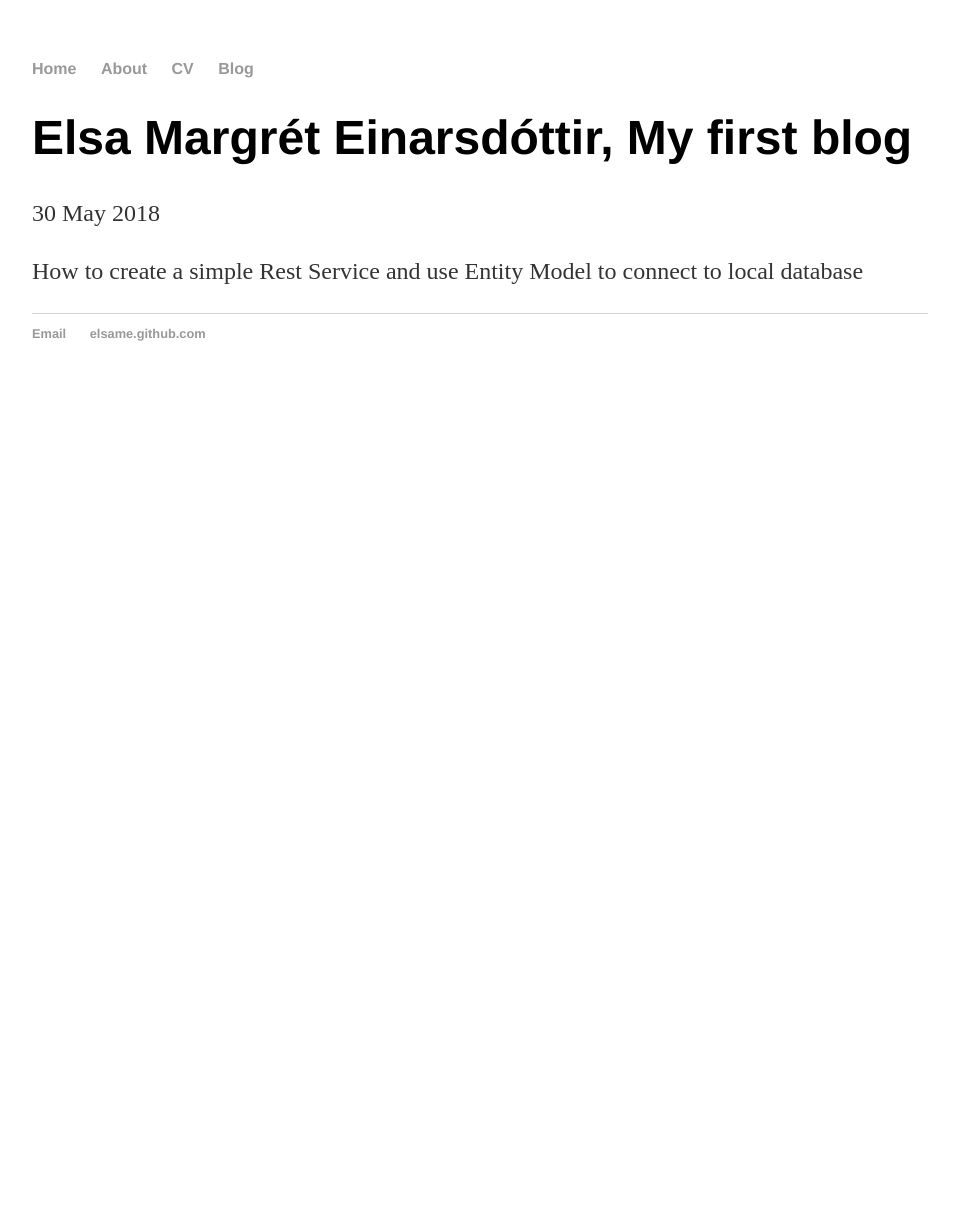
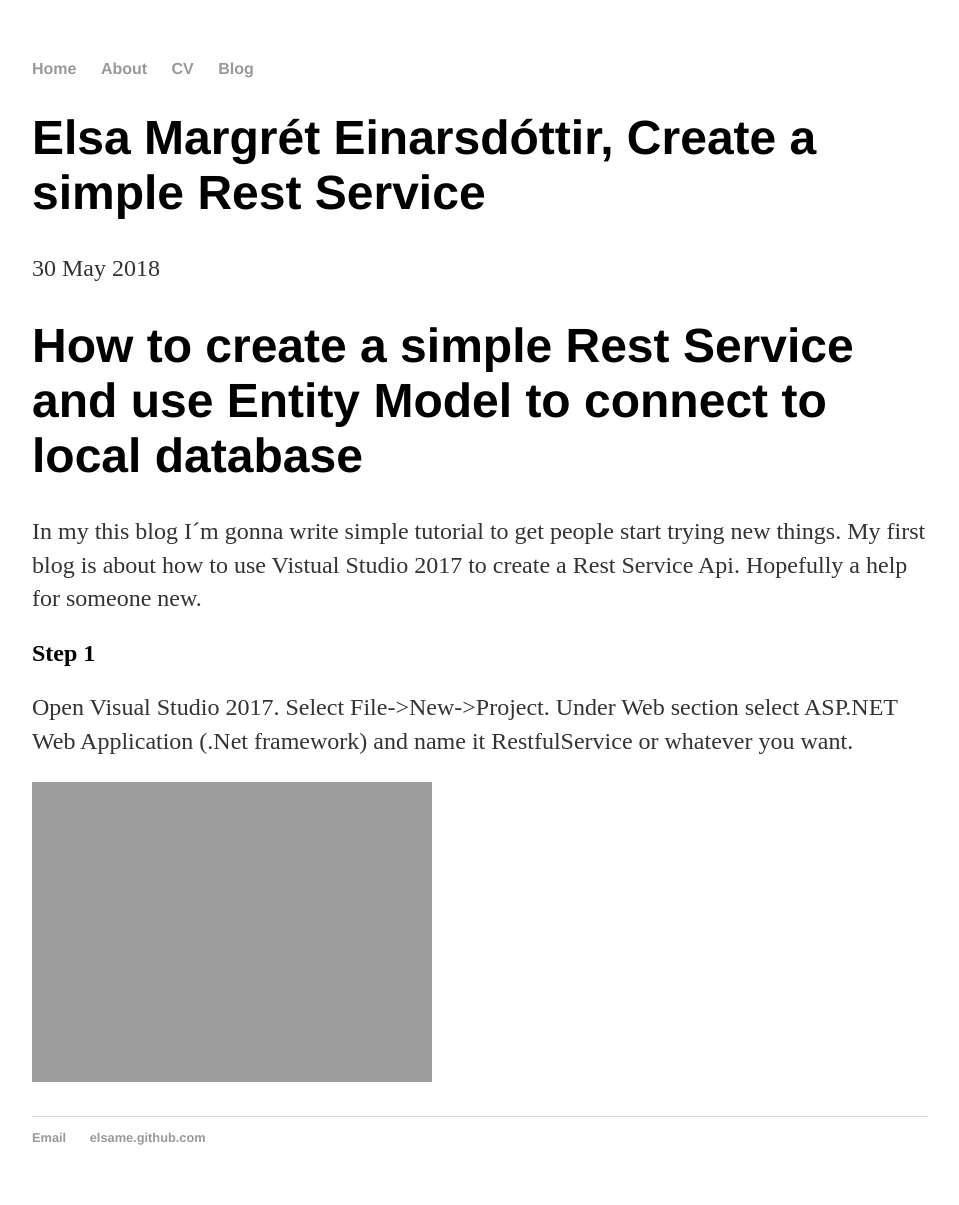
Before and after one commit to elsame/elsame.github.io, a Jekyll site: the page built from _posts/2018-05-30-how-to-create-simple-rest-service.md, in a window 1280 px wide. Shown: the whole page, without its empty margins (160-1119 px from the left). Built offline with Jekyll 4.4.1, drawn with Linux system fonts in a browser that asks for light colours; before the commit the page ends 900 px from its top, so only the background shows below that.

Commit message:
Update 2018-05-30-how-to-create-simple-rest-service.md

```diff
--- a/_posts/2018-05-30-how-to-create-simple-rest-service.md
+++ b/_posts/2018-05-30-how-to-create-simple-rest-service.md
@@ -1,6 +1,15 @@
 ---
 layout: post
-title: "Elsa Margrét Einarsdóttir, My first blog"
+title: "Elsa Margrét Einarsdóttir, Create a simple Rest Service"
 date: 2018-05-30
 ---
-How to create a simple Rest Service and use Entity Model to connect to local database
+# How to create a simple Rest Service and use Entity Model to connect to local database #
+
+In my this blog I´m gonna write simple tutorial to get people start trying new things. My first blog is about how to use
+Vistual Studio 2017 to create a Rest Service Api. Hopefully a help for someone new.
+
+## Step 1 ##
+
+Open Visual Studio 2017. Select File->New->Project. Under Web section select ASP.NET Web Application (.Net framework) and name it RestfulService or whatever you want.
+
+![My helpful screenshot]({{ "/assets/article1_pic1.jpg" | absolute_url }})
```
